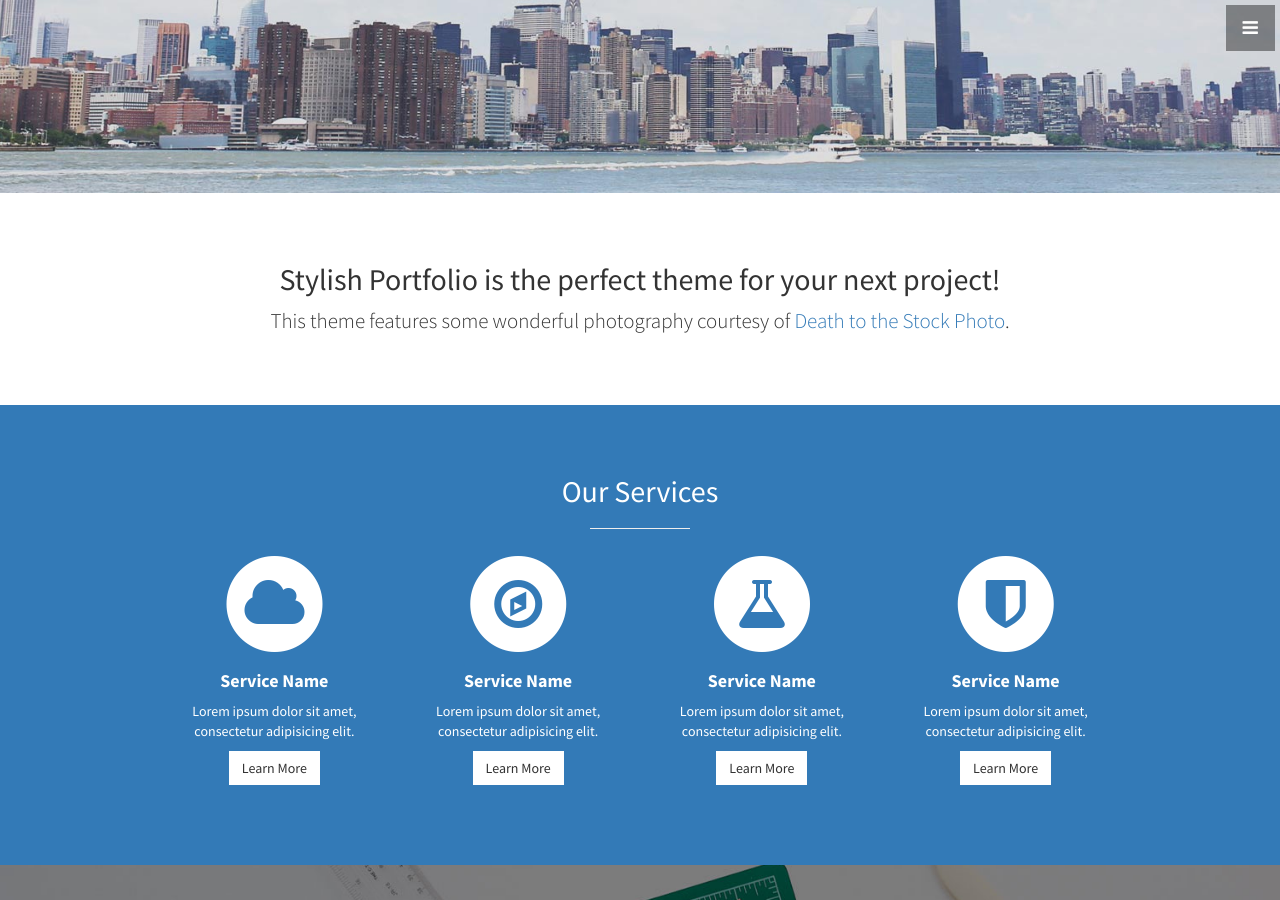
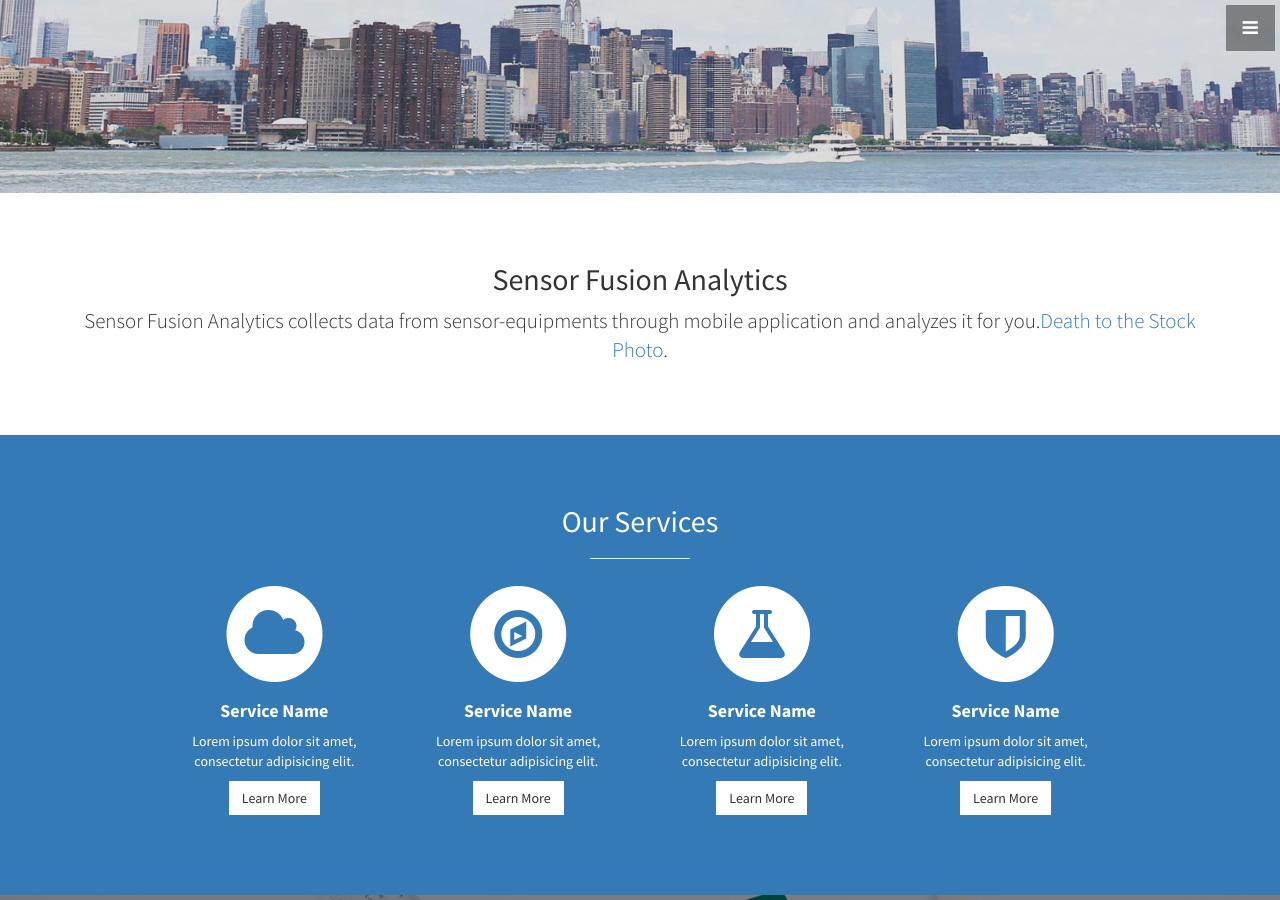
Before and after one commit to asiitone/cognisci.github.io, a Jekyll site: the page built from index.html, in a window 1280 px wide and 900 px high, scrolled down 707 px. Built offline with Jekyll 4.4.1, drawn with Linux system fonts in a browser that asks for light colours.

Commit message:
Update about.html

```diff
--- a/_includes/about.html
+++ b/_includes/about.html
@@ -2,8 +2,8 @@
   <div class="container">
     <div class="row">
       <div class="col-lg-12 text-center">
-        <h2>Stylish Portfolio is the perfect theme for your next project!</h2>
-        <p class="lead">This theme features some wonderful photography courtesy of <a target="_blank" href="http://join.deathtothestockphoto.com/">Death to the Stock Photo</a>.</p>
+        <h2>Sensor Fusion Analytics</h2>
+        <p class="lead">Sensor Fusion Analytics collects data from sensor-equipments through mobile application and analyzes it for you.<a target="_blank" href="http://join.deathtothestockphoto.com/">Death to the Stock Photo</a>.</p>
       </div>
     </div>
     <!-- /.row -->
```
